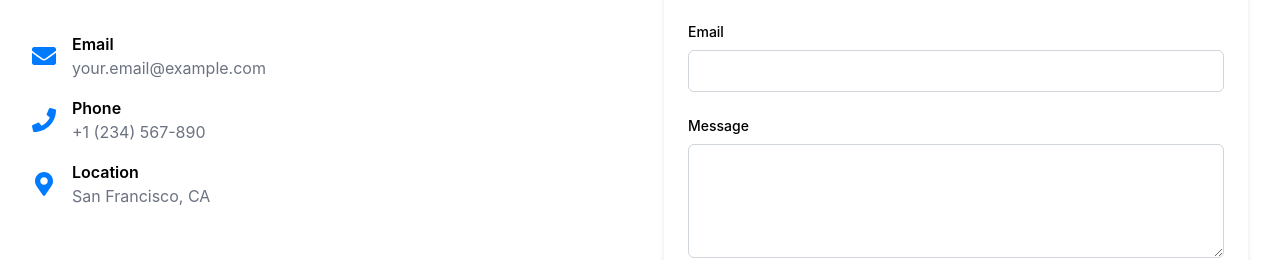
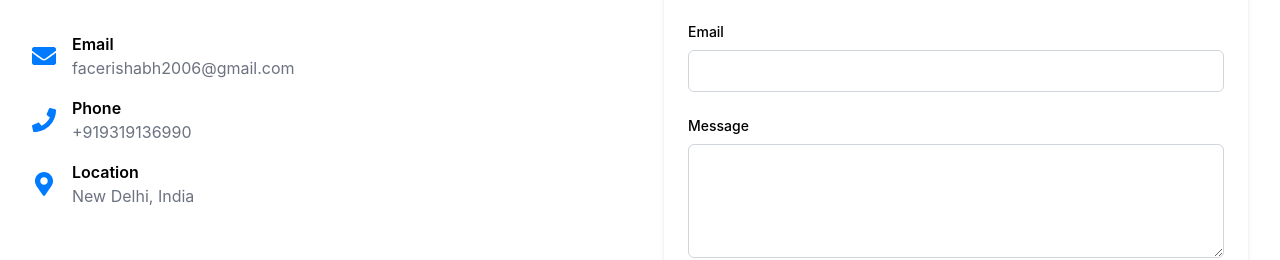
Before and after one commit to Rishabh-Panwar26/My-Portfolio, a Next.js app: page /contact in a window 1280 px wide. Shown: the part 312-572 px from the top of the page. Built offline with nearby package versions, Linux system fonts and the light colour scheme.

Commit message:
Update contact/page.tsx

```diff
--- a/src/app/contact/page.tsx
+++ b/src/app/contact/page.tsx
@@ -88,8 +88,8 @@ export default function Contact() {
               <FaEnvelope className="h-6 w-6 text-primary" />
               <div>
                 <h3 className="font-semibold">Email</h3>
-                <a href="mailto:your.email@example.com" className="text-secondary hover:text-primary">
-                  your.email@example.com
+                <a href="mailto:facerishabh2006@gmail.com" className="text-secondary hover:text-primary">
+                  facerishabh2006@gmail.com
                 </a>
               </div>
             </motion.div>
@@ -103,8 +103,8 @@ export default function Contact() {
               <FaPhone className="h-6 w-6 text-primary" />
               <div>
                 <h3 className="font-semibold">Phone</h3>
-                <a href="tel:+1234567890" className="text-secondary hover:text-primary">
-                  +1 (234) 567-890
+                <a href="tel:+919319136990" className="text-secondary hover:text-primary">
+                  +919319136990
                 </a>
               </div>
             </motion.div>
@@ -118,7 +118,7 @@ export default function Contact() {
               <FaMapMarkerAlt className="h-6 w-6 text-primary" />
               <div>
                 <h3 className="font-semibold">Location</h3>
-                <p className="text-secondary">San Francisco, CA</p>
+                <p className="text-secondary">New Delhi, India</p>
               </div>
             </motion.div>
           </motion.div>
```
